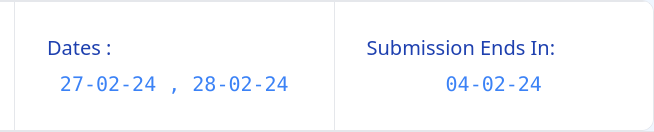
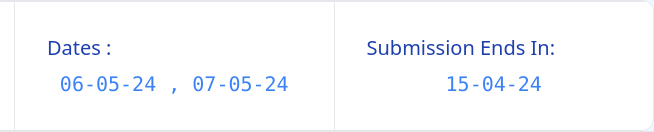
Before and after one commit to Amaki1/jdmsi24, a website: page index.html in a window 1280 px wide. Shown: the part 672-804 px from the top of the page, 626-1280 px from the left. Drawn offline with Linux system fonts and the light colour scheme.

Commit message:
correcting changing dates 2

```diff
--- a/index.html
+++ b/index.html
@@ -464,7 +464,7 @@
                   Dates :
                 </h5>
                 <p class="mb-4 w-auto font-mono text-xl text-center">
-                  27-02-24 , 28-02-24
+                  06-05-24 , 07-05-24
                 </p>
               </div>
             </div>
@@ -480,7 +480,7 @@
                 Submission Ends In:
                 </h5>
                 <p class="mb-4 w-auto font-mono text-xl text-center">
-                  04-02-24
+                  15-04-24
                 </p>
               </div>
             </div>
```
